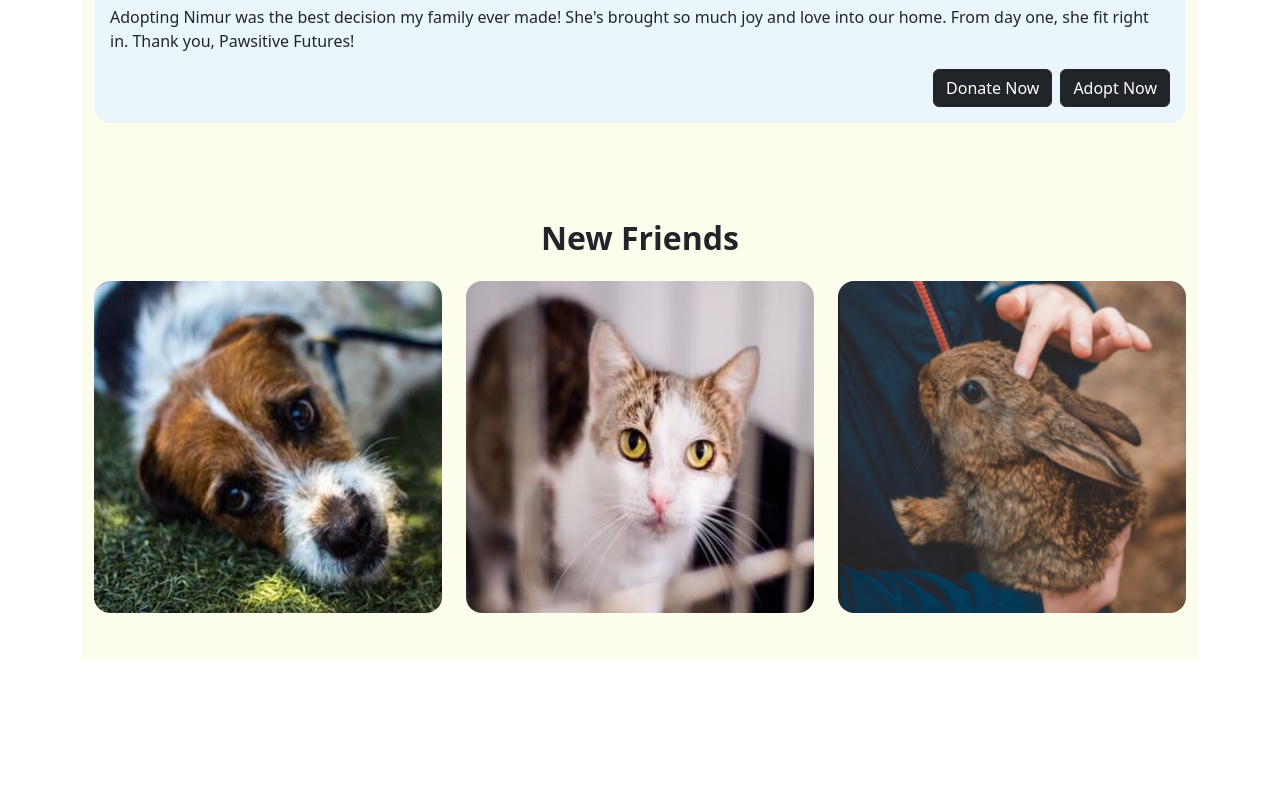
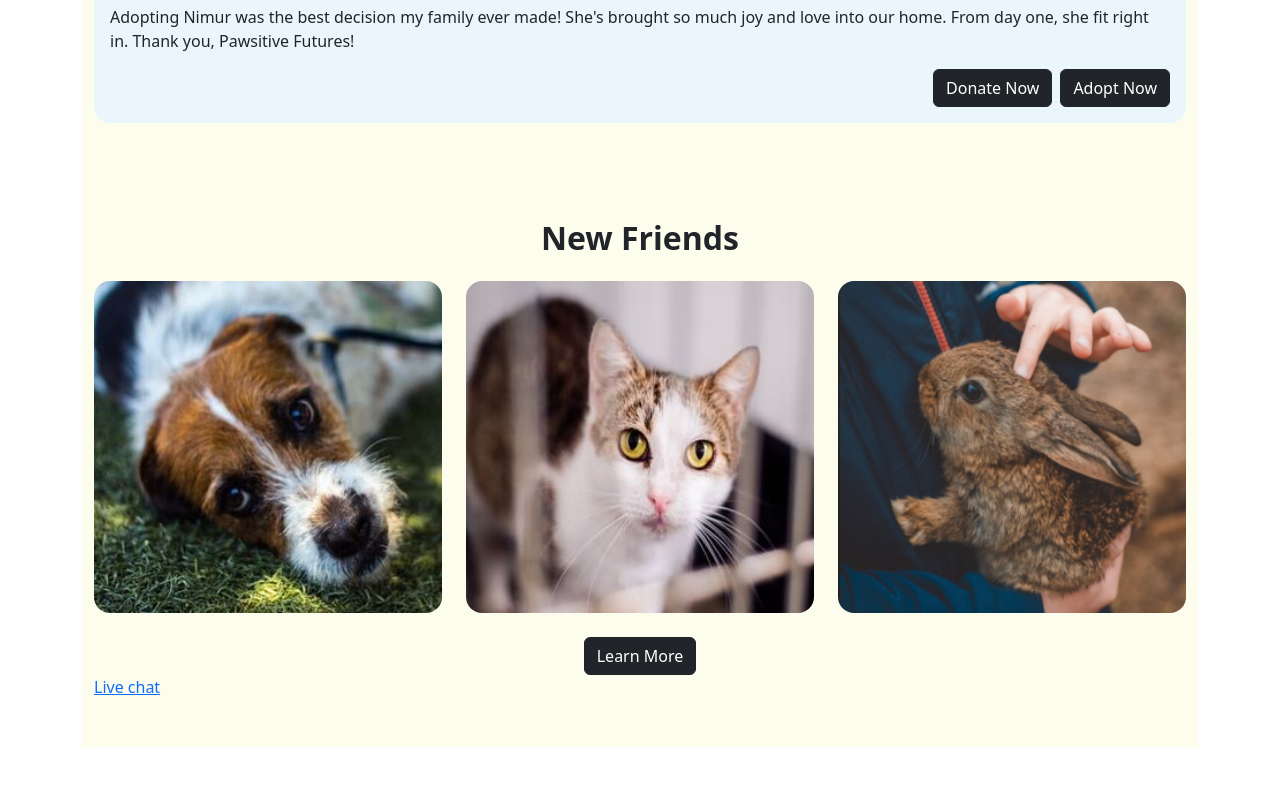
Before and after one commit to EunkyoungJo/mtm6201-final, a plain HTML site: page home.html in a window 1280 px wide. Shown: the part 967-1752 px from the top of the page. Before the commit the page ends 1676 px from the top, so only its background shows below. Drawn offline with nearby package versions, Linux system fonts and the light colour scheme.

Commit message:
buttons for live chat & learn more

```diff
--- a/home.html
+++ b/home.html
@@ -136,11 +136,17 @@
                     </div>
                 </div>
 
+                <!-- Buttons for live chat and learn more -->
+                <div class="d-flex flex-column flex-sm-row align-items-center justify-content-center gap-3 mt-4">
+                    <a href="#" class="btn btn-dark">Learn More</a>
+                </div>
+                <a href="#" class="live-chat-fixed">
+                        Live chat
+                </a>
             </div>
+        </section>
+    </main>
 
-        </section>
-
-    </main>
 
 
 </body>
```
